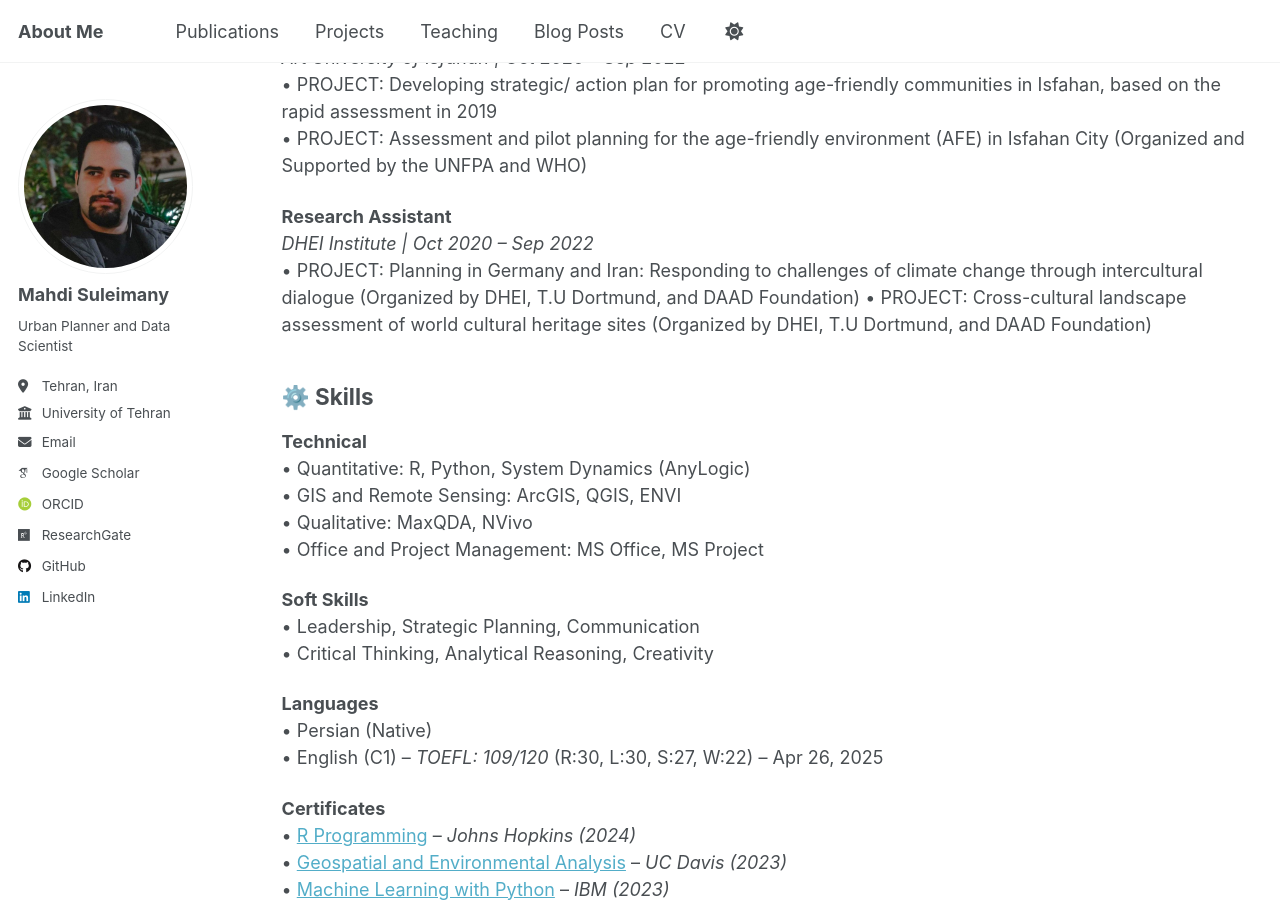
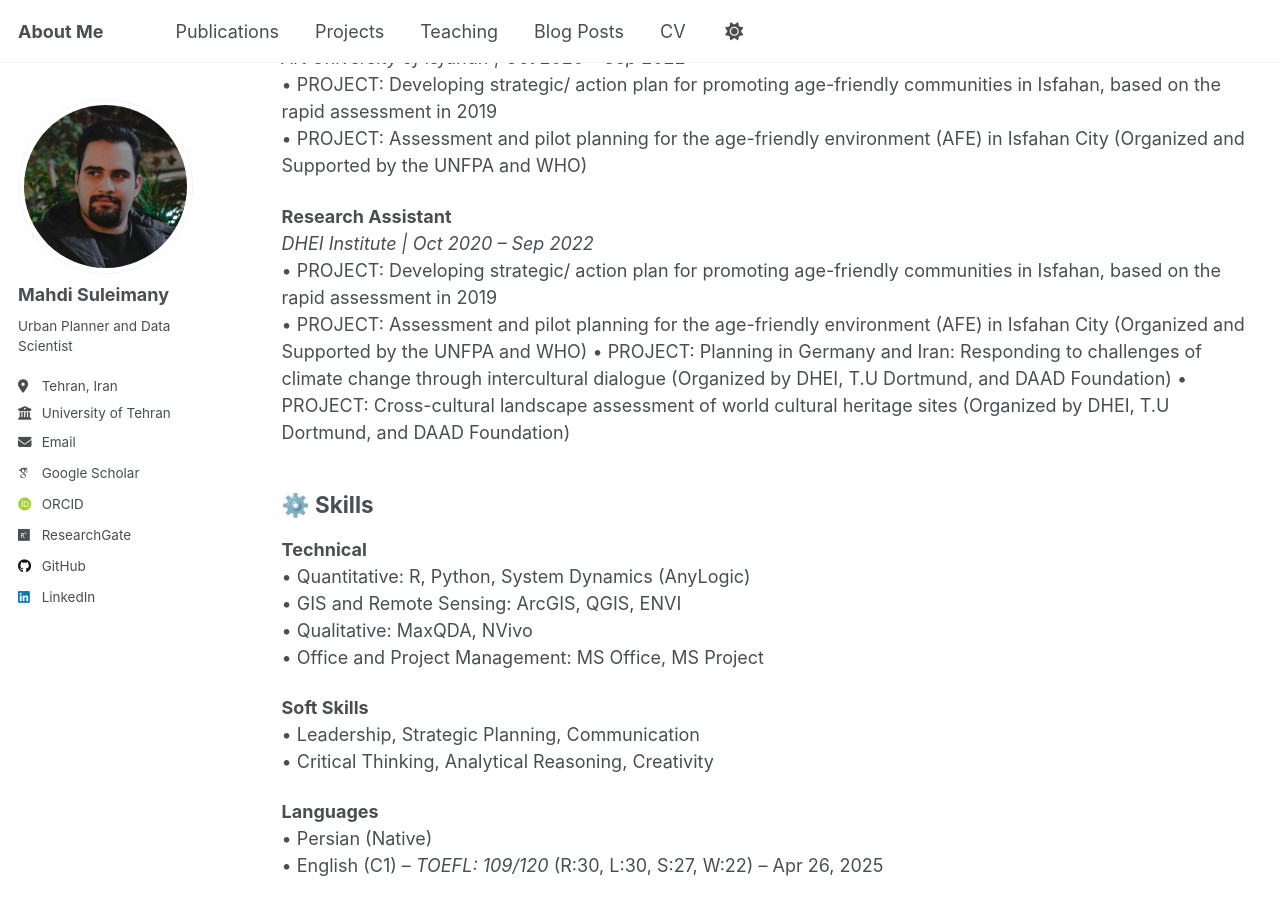
Before and after one commit to mo-soleimani/mo-soleimani.github.io, a Jekyll site: the page built from _pages/cv.md, in a window 1280 px wide and 900 px high, scrolled down 2007 px. Built offline with Jekyll 4.4.1, drawn with Linux system fonts in a browser that asks for light colours; some web fonts are replaced.

Commit message:
Update cv.md

```diff
--- a/_pages/cv.md
+++ b/_pages/cv.md
@@ -62,6 +62,8 @@ redirect_from:
 
 **Research Assistant**
 *DHEI Institute | Oct 2020 – Sep 2022*
+• PROJECT: Developing strategic/ action plan for promoting age-friendly communities in Isfahan, based on the rapid assessment in 2019
+• PROJECT: Assessment and pilot planning for the age-friendly environment (AFE) in Isfahan City (Organized and Supported by the UNFPA and WHO)
 • PROJECT: Planning in Germany and Iran: Responding to challenges of climate change through intercultural dialogue (Organized by DHEI, T.U Dortmund, and DAAD Foundation)
 • PROJECT: Cross-cultural landscape assessment of world cultural heritage sites (Organized by DHEI, T.U Dortmund, and DAAD Foundation)
 
```
